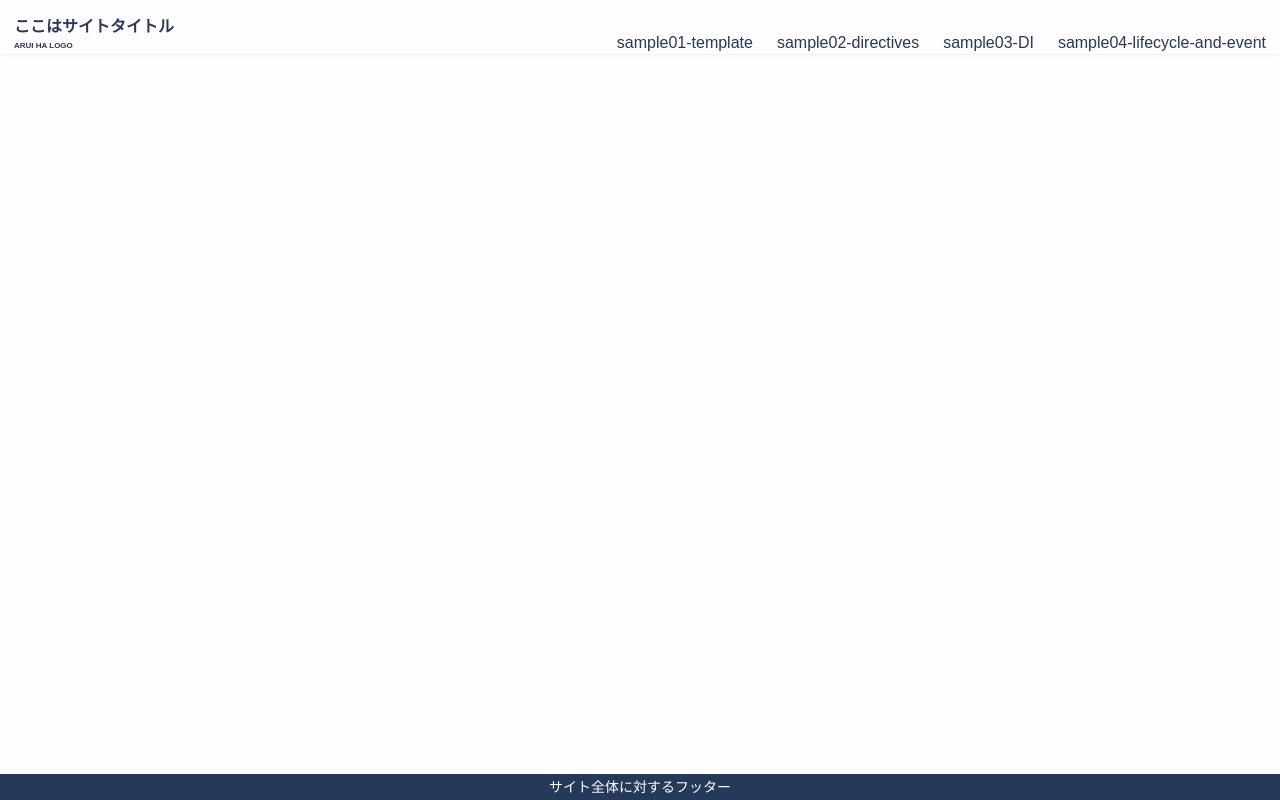
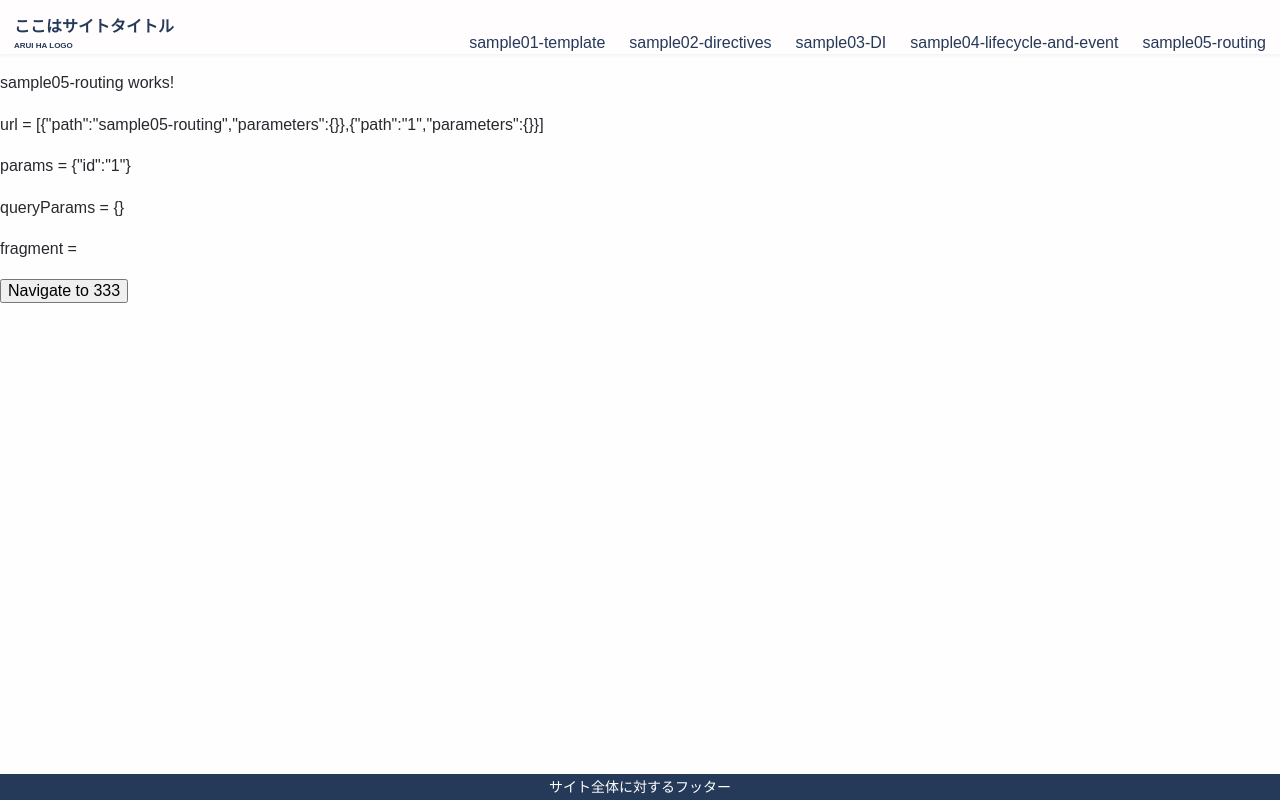
Before and after one commit to takemori-kondo/front-samples, an Angular app in the folder front07/: page /sample05-routing/1 in a window 1280 px wide. Before the commit this address led to /. Built offline with nearby package versions, Linux system fonts and the light colour scheme.

Commit message:
ルーティングサンプルの追加
npx ng generate component features/sample05-routing --skip-tests=true

```diff
--- a/front07/src/app/app-routing.module.ts
+++ b/front07/src/app/app-routing.module.ts
@@ -4,12 +4,14 @@ import { Sample01TemplateComponent } from './features/sample01-template/sample01
 import { Sample02DirectivesComponent } from './features/sample02-directives/sample02-directives.component';
 import { Sample03DiComponent } from './features/sample03-di/sample03-di.component';
 import { Sample04LifecycleAndEventComponent } from './features/sample04-lifecycle-and-event/sample04-lifecycle-and-event.component';
+import { Sample05RoutingComponent } from './features/sample05-routing/sample05-routing.component';
 
 const routes: Routes = [
   { path: 'sample01-template', component: Sample01TemplateComponent },
   { path: 'sample02-directives', component: Sample02DirectivesComponent },
   { path: 'sample03-di', component: Sample03DiComponent },
   { path: 'sample04-lifecycle-and-event', component: Sample04LifecycleAndEventComponent },
+  { path: 'sample05-routing/:id', component: Sample05RoutingComponent },
   { path: '', redirectTo: 'sample01-template', pathMatch: 'full' }
 ];
 
--- a/front07/src/app/app.component.html
+++ b/front07/src/app/app.component.html
@@ -11,6 +11,8 @@
           <li><a routerLink="sample02-directives">sample02-directives</a></li>
           <li><a routerLink="sample03-di">sample03-DI</a></li>
           <li><a routerLink="sample04-lifecycle-and-event">sample04-lifecycle-and-event</a></li>
+          <li><a routerLink="sample05-routing/123" [queryParams]="{ p1: 'foo', p2: 'bar' }"
+              [fragment]="'thisisfragment'">sample05-routing</a></li>
         </ul>
       </nav>
     </div>
@@ -43,6 +45,8 @@
             <li><a routerLink="sample02-directives">sample02-directives</a></li>
             <li><a routerLink="sample03-di">sample03-DI</a></li>
             <li><a routerLink="sample04-lifecycle-and-event">sample04-lifecycle-and-event</a></li>
+            <li><a routerLink="sample05-routing/123" [queryParams]="{ p1: 'foo', p2: 'bar' }"
+                [fragment]="'thisisfragment'">sample05-routing</a></li>
           </ul>
         </div>
       </nav>
--- a/front07/src/app/app.module.ts
+++ b/front07/src/app/app.module.ts
@@ -10,6 +10,10 @@ import { Sample02DirectivesComponent } from './features/sample02-directives/samp
 import { Sample02HighlightDirective } from './features/sample02-highlight.directive';
 import { Sample03DiComponent } from './features/sample03-di/sample03-di.component';
 import { Sample04LifecycleAndEventComponent } from './features/sample04-lifecycle-and-event/sample04-lifecycle-and-event.component';
+import { Sample05RoutingComponent } from './features/sample05-routing/sample05-routing.component';
+import { BaseRouteReuseStrategy, RouteReuseStrategy } from '@angular/router';
+
+class shouldReuseRouteTrueStrategy extends BaseRouteReuseStrategy { constructor() { super(); this.shouldReuseRoute = function () { return false; }; } }
 
 @NgModule({
   declarations: [
@@ -19,14 +23,17 @@ import { Sample04LifecycleAndEventComponent } from './features/sample04-lifecycl
     Sample02DirectivesComponent,
     Sample02HighlightDirective,
     Sample03DiComponent,
-    Sample04LifecycleAndEventComponent
+    Sample04LifecycleAndEventComponent,
+    Sample05RoutingComponent
   ],
   imports: [
     BrowserModule,
     AppRoutingModule,
     CommonModule,
   ],
-  providers: [],
+  providers: [
+    { provide: RouteReuseStrategy, useClass: shouldReuseRouteTrueStrategy }
+  ],
   bootstrap: [AppComponent]
 })
 export class AppModule { }
--- /dev/null
+++ b/front07/src/app/features/sample05-routing/sample05-routing.component.html
@@ -0,0 +1,6 @@
+<p>sample05-routing works!</p>
+<p>url = {{ url }}</p>
+<p>params = {{ params }}</p>
+<p>queryParams = {{ queryParams }}</p>
+<p>fragment = {{ fragment }}</p>
+<button (click)="navigate()">Navigate to 333</button>
--- /dev/null
+++ b/front07/src/app/features/sample05-routing/sample05-routing.component.ts
@@ -0,0 +1,50 @@
+/*
+- テンプレートにおいてSPAルーティング用リンクは、linkの代わりにrouterlinkを使用する
+- routerlinkにURL形式でクエリパラメータやfragmentを書いても認識されない(渡した値が特殊文字含めエンコードされるため)
+    - [queryParams], [fragment]で渡す必要がある
+- Angular独自のparamsがある
+    - Routing定義で:idと記載された部分など。URLとしては;区切りで複数の値を持つ
+- ActivatedRouteで現在のルートのparams, queryParams, fragmentを取得可能
+- デフォルトでは同一コンポーネントへ遷移する際、再生成は行われない
+    - 行うようにするには、RouteReuseStrategyを変える必要がある
+
+以下の機能についてはサンプルは省略。公式を参照のこと
+
+- SPAリダイレクトの宣言方法
+- 複数router-outlet
+- CanActivate, CanDeactivateなどのルートガード
+
+https://angular.jp/guide/routing-overview
+https://angular.jp/guide/router-tutorial-toh
+*/
+
+import { Component, OnInit } from '@angular/core';
+import { ActivatedRoute, Router } from '@angular/router';
+@Component({
+  selector: 'app-sample05-routing',
+  templateUrl: './sample05-routing.component.html',
+  styleUrls: ['./sample05-routing.component.scss']
+})
+export class Sample05RoutingComponent implements OnInit {
+
+  url: string | null = null;
+  params: string | null = null;
+  queryParams: unknown = null;
+  fragment: string | null = null;
+
+  constructor(
+    private router: Router,
+    private route: ActivatedRoute) {
+  }
+
+  ngOnInit(): void {
+    this.url = JSON.stringify(this.route.snapshot.url);
+    this.params = JSON.stringify(this.route.snapshot.params);
+    this.queryParams = JSON.stringify(this.route.snapshot.queryParams);
+    this.fragment = this.route.snapshot.fragment;
+  }
+
+  navigate() {
+    this.router.navigate(["sample05-routing/333"], { queryParams: { p1: 'baz', p2: 'qux' }, fragment: 'fffff' });
+  }
+}
```
Also changed, not shown: front07/src/app/features/sample05-routing/sample05-routing.component.scss (added).
